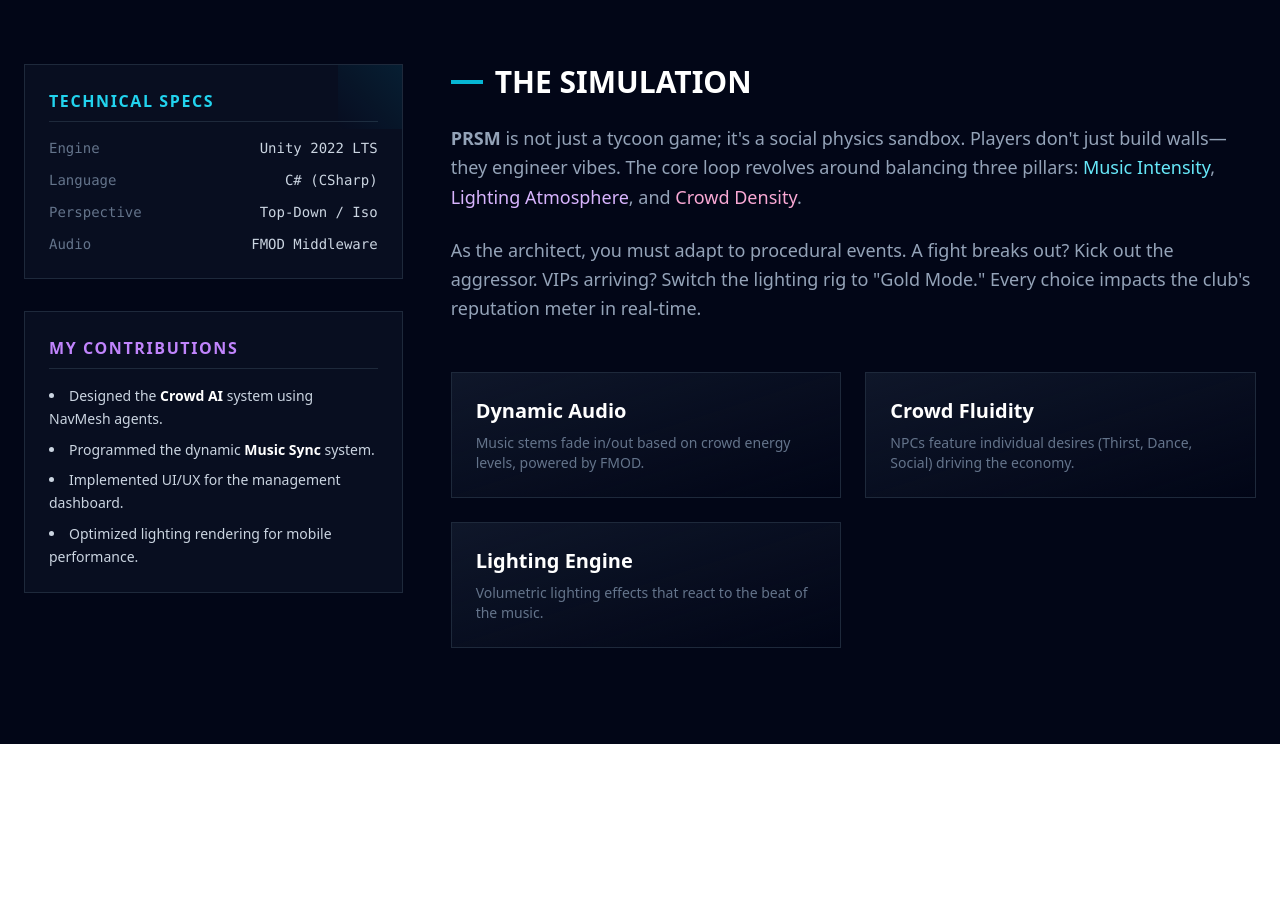
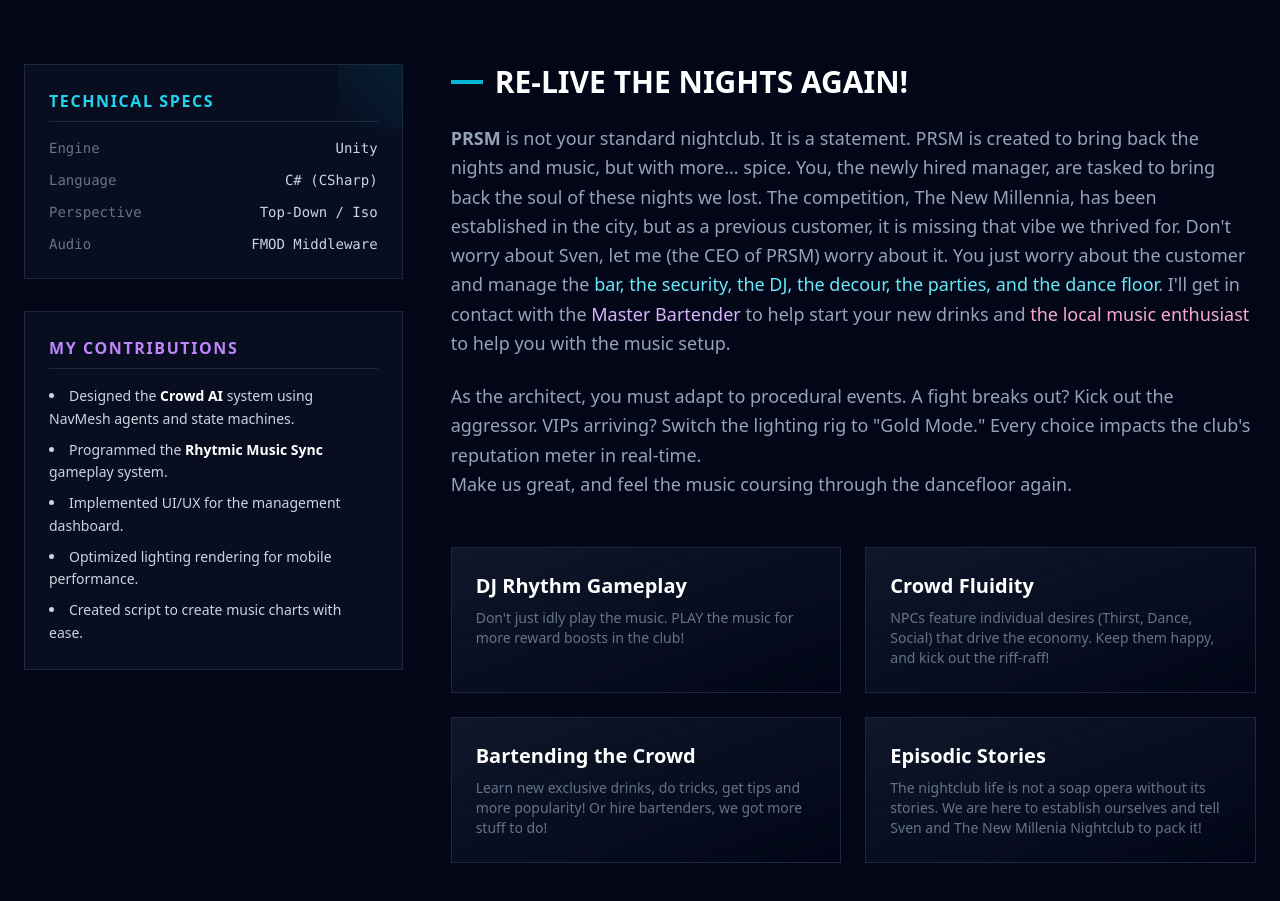
Before and after one commit to OwlhootMike/owlhootgames-site, a Next.js app: page /games/nightclubs in a window 1280 px wide. Shown: the part 1001-1902 px from the top of the page. Before the commit the page ends 1745 px from the top, so only its background shows below. Built offline with nearby package versions, Linux system fonts and the light colour scheme.

Commit message:
Updating the Nightclubs: PRSM site

```diff
--- a/app/games/nightclubs/page.tsx
+++ b/app/games/nightclubs/page.tsx
@@ -44,7 +44,7 @@
           </h1>
           <p className="text-lg md:text-xl text-slate-400 max-w-2xl mx-auto leading-relaxed">
             A high-fidelity simulation of nightlife management. <br className="hidden md:block" />
-            Control the lights, the music, and the crowd psychology.
+            Serve the guests, play the music, and live the nights with the crowd.
           </p>
         </motion.div>
       </header>
@@ -80,7 +80,7 @@
                <ul className="space-y-3 font-mono text-sm text-slate-300">
                  <li className="flex justify-between">
                    <span className="text-slate-500">Engine</span>
-                   <span>Unity 2022 LTS</span>
+                   <span>Unity</span>
                  </li>
                  <li className="flex justify-between">
                    <span className="text-slate-500">Language</span>
@@ -101,10 +101,11 @@
             <div className="bg-slate-900/50 border border-slate-800 p-6 backdrop-blur-sm">
                <h3 className="text-purple-400 font-bold uppercase tracking-widest mb-4 border-b border-slate-800 pb-2">My Contributions</h3>
                <ul className="list-disc list-inside space-y-2 text-slate-300 text-sm leading-relaxed">
-                 <li>Designed the <strong className="text-white">Crowd AI</strong> system using NavMesh agents.</li>
-                 <li>Programmed the dynamic <strong className="text-white">Music Sync</strong> system.</li>
+                 <li>Designed the <strong className="text-white">Crowd AI</strong> system using NavMesh agents and state machines.</li>
+                 <li>Programmed the <strong className="text-white">Rhytmic Music Sync</strong> gameplay system.</li>
                  <li>Implemented UI/UX for the management dashboard.</li>
                  <li>Optimized lighting rendering for mobile performance.</li>
+                 <li>Created script to create music charts with ease.</li>
                </ul>
             </div>
           </div>
@@ -116,32 +117,42 @@
             <div>
               <h2 className="text-3xl font-black text-white uppercase mb-6 flex items-center gap-3">
                 <span className="w-8 h-1 bg-cyan-500"></span>
-                The Simulation
+                Re-Live the Nights Again!
               </h2>
               <p className="text-slate-400 text-lg leading-relaxed mb-6">
-                <strong>PRSM</strong> is not just a tycoon game; it's a social physics sandbox.
-                Players don't just build walls—they engineer vibes. The core loop revolves around balancing
-                three pillars: <span className="text-cyan-300">Music Intensity</span>, <span className="text-purple-300">Lighting Atmosphere</span>, and <span className="text-pink-300">Crowd Density</span>.
+                <strong>PRSM</strong> is not your standard nightclub. It is a statement. PRSM is created to bring back the nights and music, but with more... spice.
+                You, the newly hired manager, are tasked to bring back the soul of these nights we lost.
+                The competition, The New Millennia, has been established in the city, but as a previous customer, it is missing that vibe we thrived for.
+                Don't worry about Sven, let me (the CEO of PRSM) worry about it.
+                You just worry about the customer and manage the <span className="text-cyan-300">bar, the security, the DJ, the decour, the parties, and the dance floor</span>.
+                 I'll get in contact with the <span className="text-purple-300">Master Bartender</span> to help start your new drinks and <span className="text-pink-300">the local music enthusiast</span> to help you with the music setup.
               </p>
               <p className="text-slate-400 text-lg leading-relaxed">
                 As the architect, you must adapt to procedural events. A fight breaks out? Kick out the aggressor.
                 VIPs arriving? Switch the lighting rig to "Gold Mode." Every choice impacts the club's reputation meter in real-time.
+              </p>
+              <p className="text-slate-400 text-lg leading-relaxed">
+                Make us great, and feel the music coursing through the dancefloor again.
               </p>
             </div>
 
             {/* Features Grid */}
             <div className="grid grid-cols-1 md:grid-cols-2 gap-6">
                <div className="p-6 border border-slate-800 hover:border-cyan-500/50 transition-colors bg-gradient-to-br from-slate-900 to-transparent">
-                 <h4 className="text-xl font-bold text-white mb-2">Dynamic Audio</h4>
-                 <p className="text-slate-500 text-sm">Music stems fade in/out based on crowd energy levels, powered by FMOD.</p>
+                 <h4 className="text-xl font-bold text-white mb-2">DJ Rhythm Gameplay</h4>
+                 <p className="text-slate-500 text-sm">Don't just idly play the music. PLAY the music for more reward boosts in the club!</p>
                </div>
                <div className="p-6 border border-slate-800 hover:border-purple-500/50 transition-colors bg-gradient-to-br from-slate-900 to-transparent">
                  <h4 className="text-xl font-bold text-white mb-2">Crowd Fluidity</h4>
-                 <p className="text-slate-500 text-sm">NPCs feature individual desires (Thirst, Dance, Social) driving the economy.</p>
+                 <p className="text-slate-500 text-sm">NPCs feature individual desires (Thirst, Dance, Social) that drive the economy. Keep them happy, and kick out the riff-raff!</p>
                </div>
                <div className="p-6 border border-slate-800 hover:border-pink-500/50 transition-colors bg-gradient-to-br from-slate-900 to-transparent">
-                 <h4 className="text-xl font-bold text-white mb-2">Lighting Engine</h4>
-                 <p className="text-slate-500 text-sm">Volumetric lighting effects that react to the beat of the music.</p>
+                 <h4 className="text-xl font-bold text-white mb-2">Bartending the Crowd</h4>
+                 <p className="text-slate-500 text-sm">Learn new exclusive drinks, do tricks, get tips and more popularity! Or hire bartenders, we got more stuff to do!</p>
+               </div>
+               <div className="p-6 border border-slate-800 hover:border-pink-500/50 transition-colors bg-gradient-to-br from-slate-900 to-transparent">
+                 <h4 className="text-xl font-bold text-white mb-2">Episodic Stories</h4>
+                 <p className="text-slate-500 text-sm">The nightclub life is not a soap opera without its stories. We are here to establish ourselves and tell Sven and The New Millenia Nightclub to pack it!</p>
                </div>
             </div>
 
```
